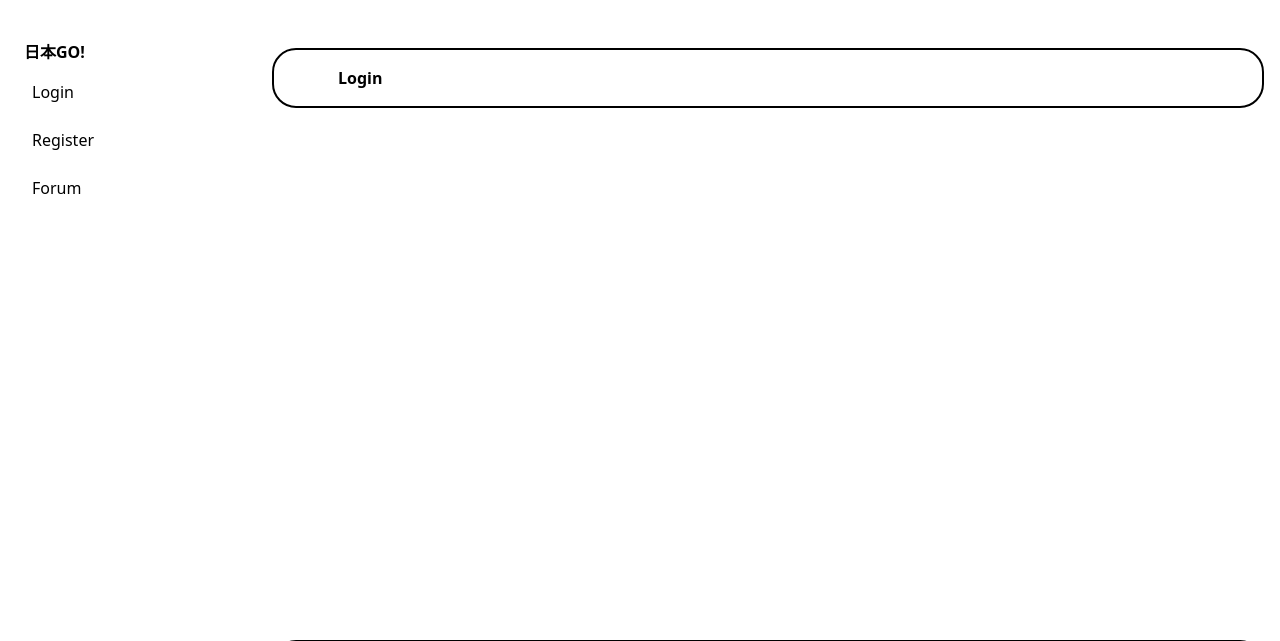
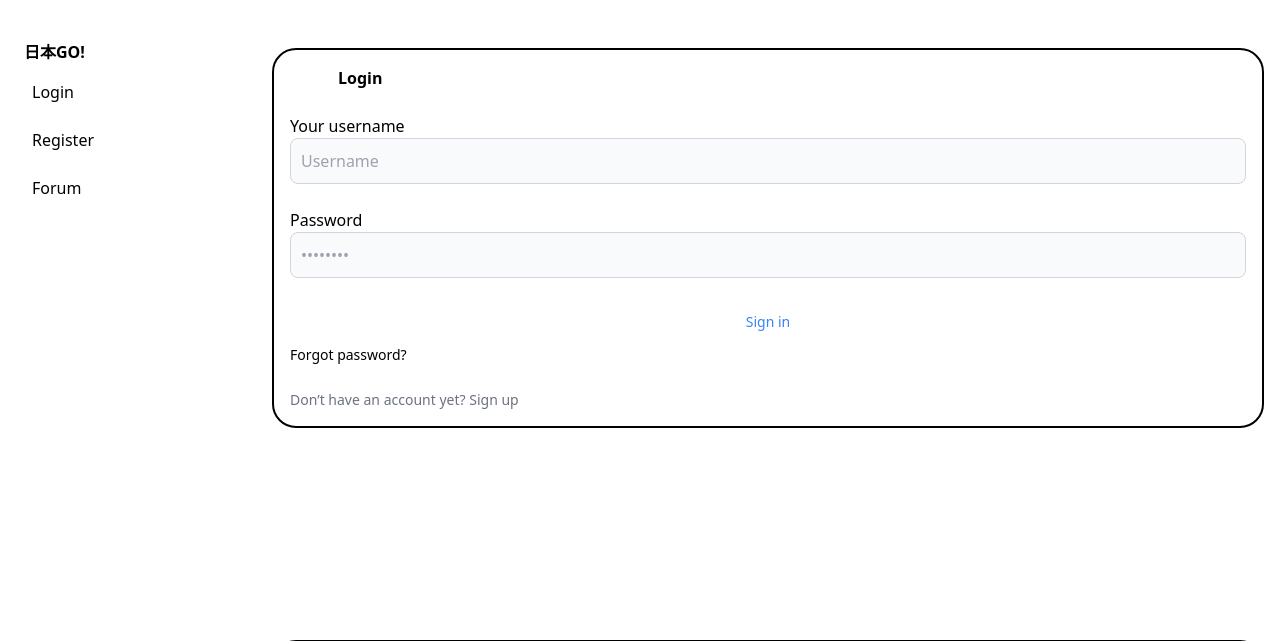
Before and after one commit to aredmondd/nihonGO, a Django app: template nihonGO/theme/templates/login.html in a window 1280 px wide. Shown: the top 641 px of the page. Run offline with Django 4.2, Linux system fonts and the light colour scheme; the template is opened without the code that fills it: values that come from a table or form of the project are taken from there, others are empty; some libraries are stand-ins or nearby versions.

Commit message:
closer...

```diff
--- a/nihonGO/theme/templates/login.html
+++ b/nihonGO/theme/templates/login.html
@@ -2,4 +2,21 @@
 
 {% block content %}
     <h1 class="ml-12 text-title text-black font-japanese font-bold">Login</span></h1>
+    <form class="space-y-4 md:space-y-6" action="{% url 'my-login' %}" method="POST">
+        {% csrf_token %}
+        <div>
+            <label for="{{ form.username.id_for_label }}" class="text-black">Your username</label>
+            {{ form.username }}
+        </div>
+        <div>
+            <label for="{{ form.password.id_for_label }}" class="text-black">Password</label>
+            {{ form.password }}
+        </div>
+        <input type="hidden" name="next" value="{% url 'profile-page' %}">
+        <button type="submit" name="submit" class="w-full text-blue-500 bg-primary-600 hover:bg-primary-700 focus:ring-4 focus:outline-none focus:ring-primary-300 font-medium rounded-lg text-sm px-5 py-2.5 text-center dark:bg-primary-600 dark:hover:bg-primary-700 dark:focus:ring-primary-800">Sign in</button>
+        <a href="{% url 'password_reset' %}" class="text-sm font-medium text-primary-600 hover:underline dark:text-primary-500">Forgot password?</a>
+        <p class="text-sm font-light text-gray-500 dark:text-gray-400">
+            Don’t have an account yet? <a href="{% url 'register' %}" class="font-medium text-primary-600 hover:underline dark:text-primary-500">Sign up</a>
+        </p>
+    </form>
 {% endblock %}
--- a/nihonGO/theme/templates/myapp/login.html
+++ b/nihonGO/theme/templates/myapp/login.html
@@ -16,7 +16,6 @@
 			<section class="bg-[#F1CD9D] dark:bg-gray-900">
 				<div class="flex flex-col items-center justify-center px-6 py-8 mx-auto md:h-screen lg:py-0">
 					<a href="#" class="flex items-center mb-6 text-2xl font-semibold text-gray-900 dark:text-white">
-						<!-- <img class="w-8 h-8 mr-2" src="https://flowbite.s3.amazonaws.com/blocks/marketing-ui/logo.svg" alt="logo"> -->
 						nihonGO!
 					</a>
 					<div class="w-full bg-white rounded-lg shadow dark:border-[#E28140] md:mt-0 sm:max-w-md xl:p-0 dark:bg-gray-800 dark:border-gray-700">
```
Also changed, not shown: nihonGO/myapp/urls.py (+0 -7 lines), nihonGO/myapp/views.py (+0 -14 lines).
